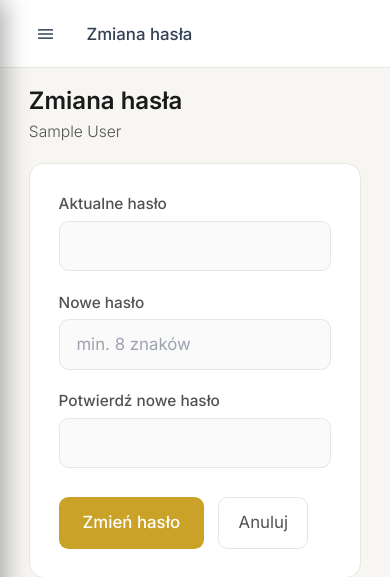
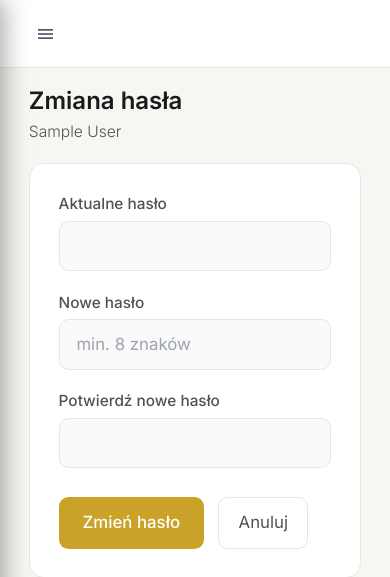
Before and after one commit to perysek/staamp-actions-management, a Flask app: page /auth/change-password in a window 390 px wide. Shown: the top 577 px of the page. Run offline with Flask 3, Linux system fonts and the light colour scheme; the visitor is signed in with stand-in values (Sample User, id 1); data comes from the database, SQL or seed files in the repository; data that the repository does not hold is empty.

Commit message:
feat(ui): remove redundant top header bar on desktop
The white top app-header only duplicated each page-view title (every page
already renders its own .page-title). Hide it on desktop (>=1024px); keep a
slim mobile-only bar so the sidebar toggle still works, and drop the
redundant page_heading <h2>. Bump app_version to 1.0.3.

Co-Authored-By: Claude Opus 4.8 <noreply@anthropic.com>

```diff
--- a/app.py
+++ b/app.py
@@ -76,7 +76,7 @@ def create_app() -> Flask:
 
         return {
             'now': datetime.now,
-            'app_version': '1.0.2',
+            'app_version': '1.0.3',
             'app_name': 'Staamp Global Actions Management',
             'user_permissions': user_permissions,
             'current_mosys_employee_id': current_mosys_employee_id,
--- a/templates/base.html
+++ b/templates/base.html
@@ -193,6 +193,9 @@
             .sidebar { position:fixed; left:0; top:0; height:100vh; transform:translateX(-100%); }
             .sidebar.open { transform:translateX(0); }
         }
+        /* On desktop the sidebar is always visible, so the top header bar only
+           held a redundant page title — hide it; the page's own .page-title remains. */
+        @media (min-width:1024px) { .app-header { display:none; } }
 
         @media (prefers-reduced-motion: reduce) {
             *, *::before, *::after { animation-duration:.01ms !important; transition-duration:.01ms !important; }
@@ -292,19 +295,14 @@
 
     <!-- ═══ MAIN COLUMN ══════════════════════════════════════════ -->
     <div class="main-col">
-        <!-- Header -->
+        <!-- Header — mobile only (carries the sidebar toggle). Hidden on desktop
+             via CSS so it doesn't duplicate each page's own .page-title. -->
         <header class="app-header">
-            <!-- Mobile menu toggle -->
-            <button class="lg:hidden flex items-center justify-center w-9 h-9 rounded-lg hover:bg-slate-100 transition-colors"
+            <button class="flex items-center justify-center w-9 h-9 rounded-lg hover:bg-slate-100 transition-colors"
                     onclick="toggleSidebar()" aria-label="Otwórz menu">
                 <span class="material-icons text-slate-600" style="font-size:20px;">menu</span>
             </button>
-
-            <div class="flex-1 min-w-0">
-                <h2 class="text-sm font-medium text-slate-700 truncate">{% block page_heading %}{% endblock %}</h2>
-            </div>
-
-            <div class="flex items-center gap-2">
+            <div class="flex items-center gap-2 ml-auto">
                 {% block page_actions %}{% endblock %}
             </div>
         </header>
```
